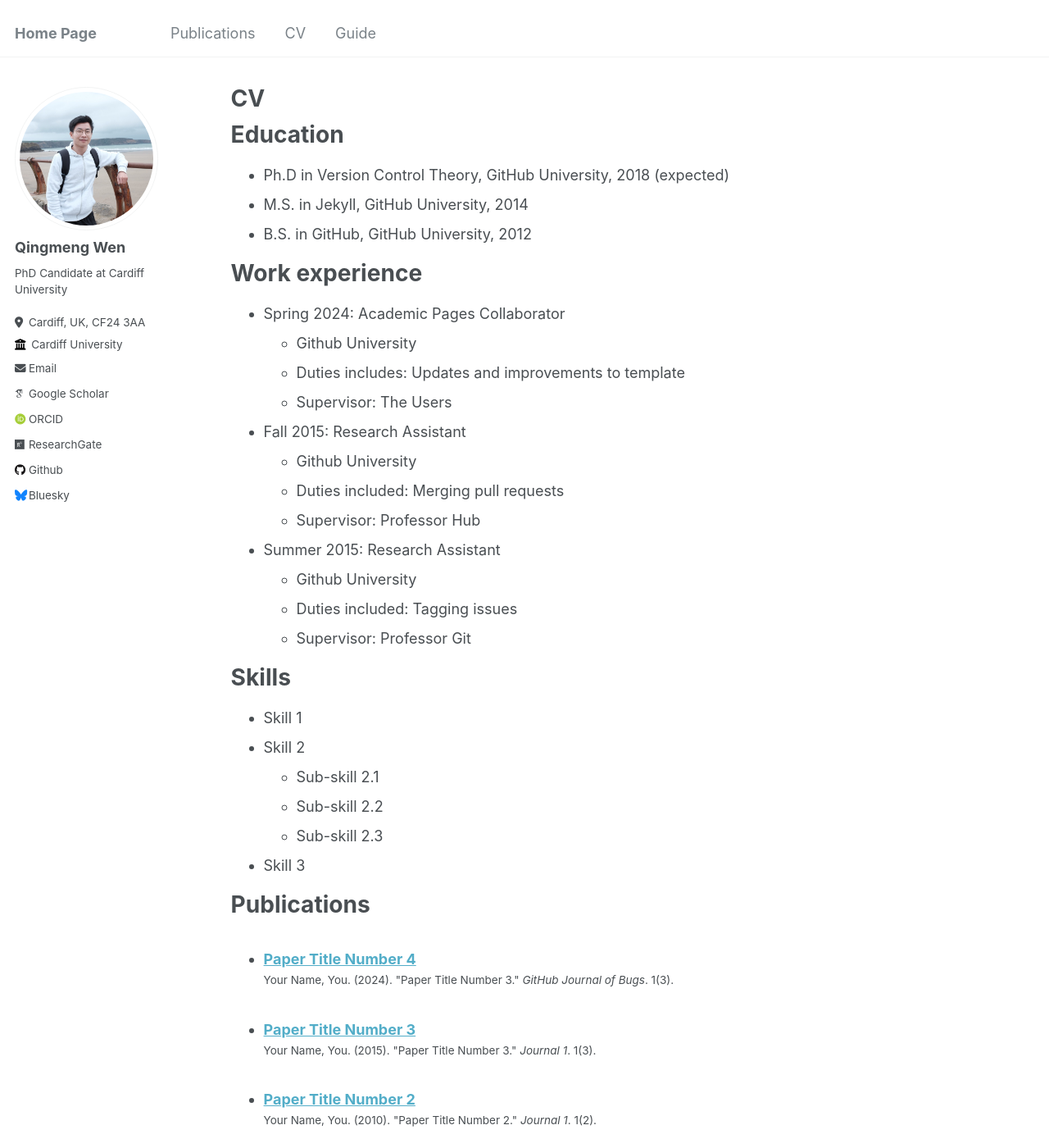
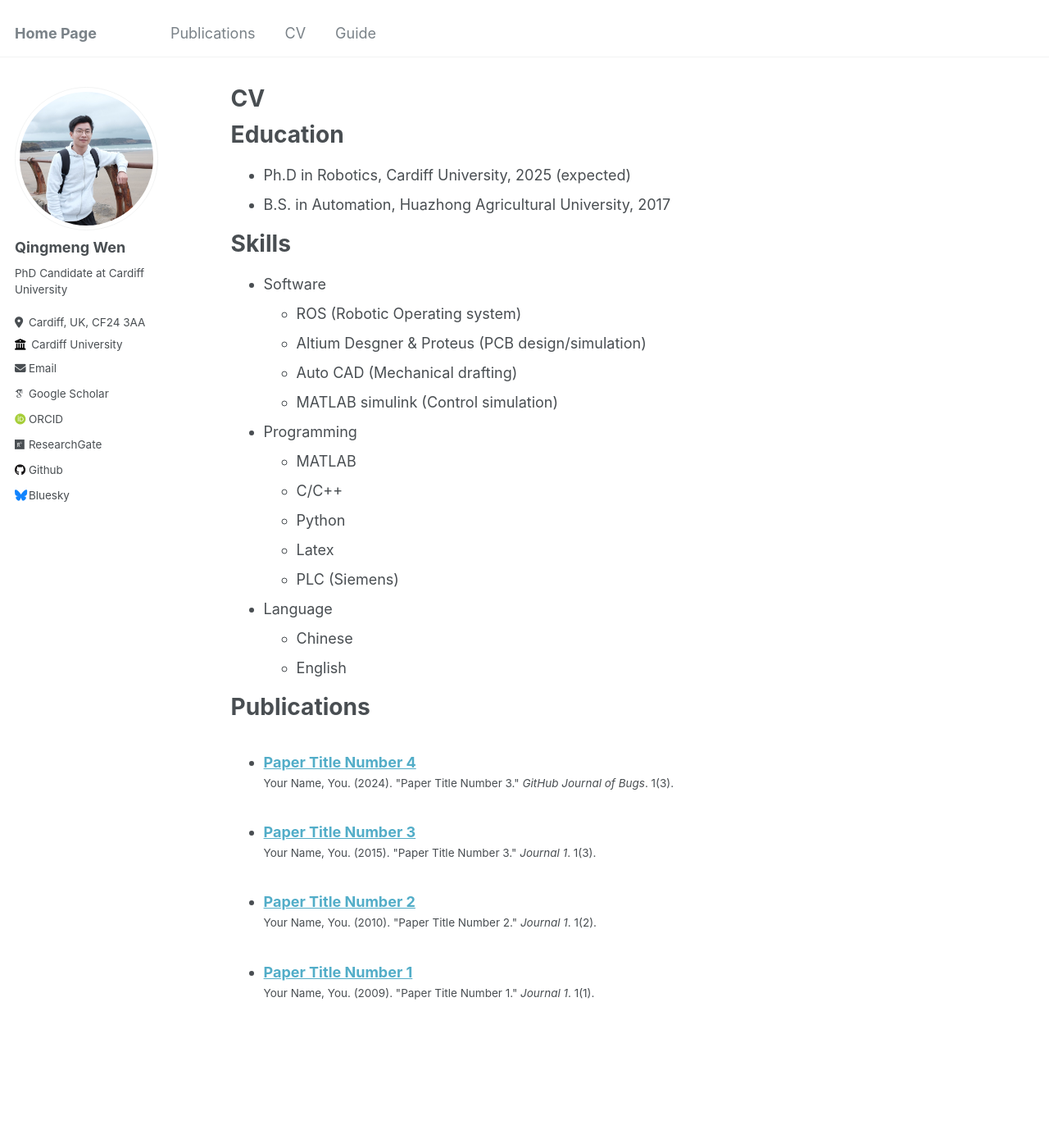
Before and after one commit to weiqimeng1/Qingmeng-Wen, a Jekyll site: the page built from _pages/cv.md, in a window 1280 px wide and 1400 px high. Shown: the whole window at 82% size. Built offline with Jekyll 4.4.1, drawn with Linux system fonts in a browser that asks for light colours; some web fonts are replaced; some of the changed text lies outside the part shown.

Commit message:
Update cv.md

```diff
--- a/_pages/cv.md
+++ b/_pages/cv.md
@@ -11,11 +11,11 @@ redirect_from:
 
 Education
 ======
-* Ph.D in Version Control Theory, GitHub University, 2018 (expected)
-* M.S. in Jekyll, GitHub University, 2014
-* B.S. in GitHub, GitHub University, 2012
+* Ph.D in Robotics, Cardiff University, 2025 (expected)
+<!-- * M.S. in Jekyll, GitHub University, 2014 -->
+* B.S. in Automation, Huazhong Agricultural University, 2017
 
-Work experience
+<!-- Work experience
 ======
 * Spring 2024: Academic Pages Collaborator
   * Github University
@@ -30,16 +30,24 @@ Work experience
 * Summer 2015: Research Assistant
   * Github University
   * Duties included: Tagging issues
-  * Supervisor: Professor Git
+  * Supervisor: Professor Git -->
 
 Skills
 ======
-* Skill 1
-* Skill 2
-  * Sub-skill 2.1
-  * Sub-skill 2.2
-  * Sub-skill 2.3
-* Skill 3
+* Software
+  * ROS (Robotic Operating system)
+  * Altium Desgner & Proteus (PCB design/simulation)
+  * Auto CAD (Mechanical drafting)
+  * MATLAB simulink (Control simulation)
+* Programming
+  * MATLAB
+  * C/C++
+  * Python
+  * Latex
+  * PLC (Siemens)
+* Language
+  * Chinese
+  * English
 
 Publications
 ======
@@ -47,18 +55,18 @@ Publications
     {% include archive-single-cv.html %}
   {% endfor %}</ul>
 
-Talks
+<!-- Talks
 ======
   <ul>{% for post in site.talks reversed %}
     {% include archive-single-talk-cv.html  %}
-  {% endfor %}</ul>
+  {% endfor %}</ul> -->
 
-Teaching
+<!-- Teaching
 ======
   <ul>{% for post in site.teaching reversed %}
     {% include archive-single-cv.html %}
-  {% endfor %}</ul>
+  {% endfor %}</ul> -->
 
-Service and leadership
+<!-- Service and leadership
 ======
-* Currently signed in to 43 different slack teams
+* Currently signed in to 43 different slack teams -->
```
